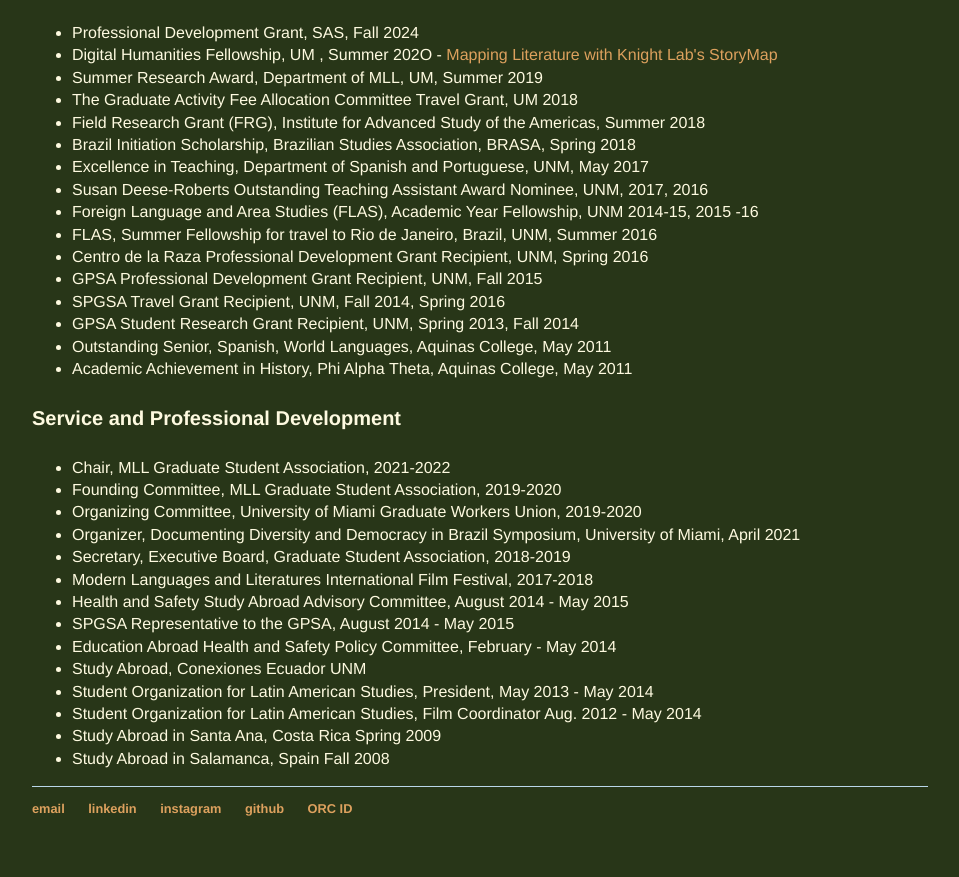
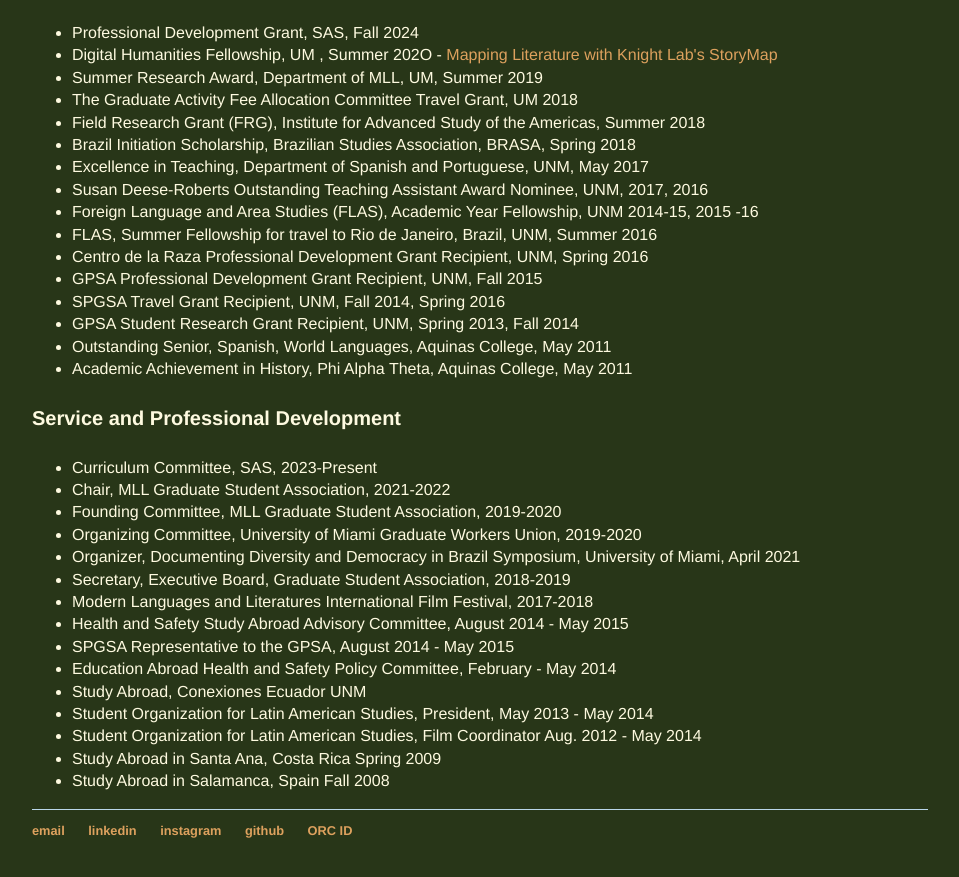
Before and after one commit to samgjohnson/samgjohnson.github.io, a Jekyll site: the page built from cv/index.html, in a window 1280 px wide and 900 px high, scrolled down 1826 px. Shown: the top 877 px of the window, without its empty margins (160-1119 px from the left). Built offline with Jekyll 4.4.1, drawn with Linux system fonts in a browser that asks for light colours.

Commit message:
Update index.html

```diff
--- a/cv/index.html
+++ b/cv/index.html
@@ -75,6 +75,7 @@
 </ul>
 <h4>Service and Professional Development</h4>
 <ul>
+<li>Curriculum Committee, SAS, 2023-Present</li>
 <li>Chair, MLL Graduate Student Association, 2021-2022</li>
 <li>Founding Committee, MLL Graduate Student Association, 2019-2020</li>
 <li>Organizing Committee, University of Miami Graduate Workers Union, 2019-2020</li>
```
